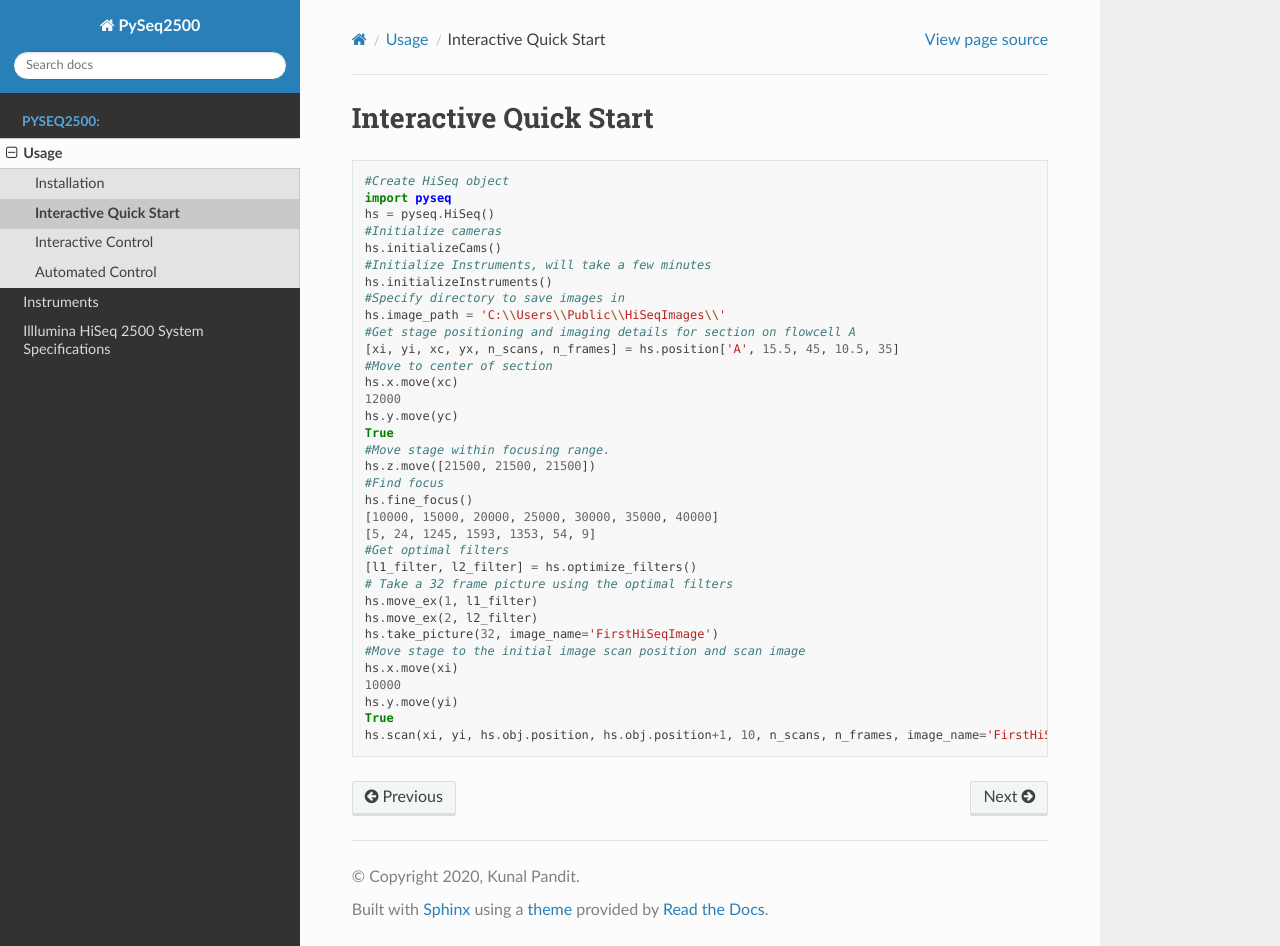
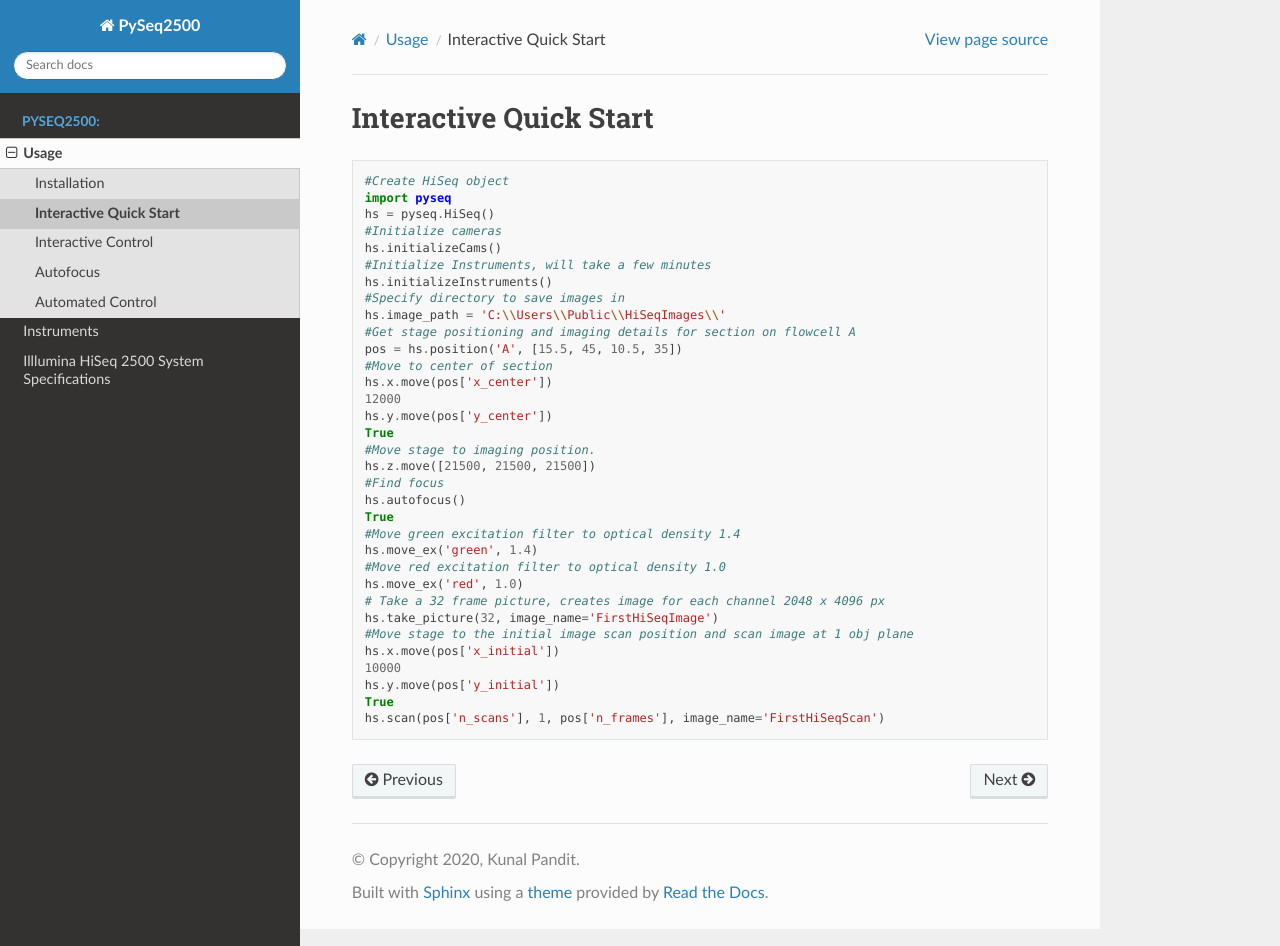
Before and after one commit to nygctech/PySeq2500, a Sphinx documentation site: the page built from docs/source/Usage/quickstart.rst, in a window 1280 px wide and 946 px high. Built offline with Sphinx 7.4.7 and the Read the Docs theme 2.0.0, drawn with Linux system fonts in a browser that asks for light colours.

Commit message:
documentation update

```diff
--- a/docs/source/Usage/index.rst
+++ b/docs/source/Usage/index.rst
@@ -8,4 +8,5 @@ Usage
    installation
    quickstart
    pyseq
-   command_line
+   focusing
+   automated/index
--- a/docs/source/Usage/quickstart.rst
+++ b/docs/source/Usage/quickstart.rst
@@ -14,27 +14,26 @@ Interactive Quick Start
     #Specify directory to save images in
     hs.image_path = 'C:\\Users\\Public\\HiSeqImages\\'
     #Get stage positioning and imaging details for section on flowcell A
-    [xi, yi, xc, yx, n_scans, n_frames] = hs.position['A', 15.5, 45, 10.5, 35]
+    pos = hs.position('A', [15.5, 45, 10.5, 35])
     #Move to center of section
-    hs.x.move(xc)
+    hs.x.move(pos['x_center'])
     12000
-    hs.y.move(yc)
+    hs.y.move(pos['y_center'])
     True
-    #Move stage within focusing range.
+    #Move stage to imaging position.
     hs.z.move([21500, 21500, 21500])
     #Find focus
-    hs.fine_focus()
-    [10000, 15000, 20000, 25000, 30000, 35000, 40000]
-    [5, 24, 1245, 1593, 1353, 54, 9]
-    #Get optimal filters
-    [l1_filter, l2_filter] = hs.optimize_filters()
-    # Take a 32 frame picture using the optimal filters
-    hs.move_ex(1, l1_filter)
-    hs.move_ex(2, l2_filter)
+    hs.autofocus()
+    True
+    #Move green excitation filter to optical density 1.4
+    hs.move_ex('green', 1.4)
+    #Move red excitation filter to optical density 1.0
+    hs.move_ex('red', 1.0)
+    # Take a 32 frame picture, creates image for each channel 2048 x 4096 px
     hs.take_picture(32, image_name='FirstHiSeqImage')
-    #Move stage to the initial image scan position and scan image
-    hs.x.move(xi)
+    #Move stage to the initial image scan position and scan image at 1 obj plane
+    hs.x.move(pos['x_initial'])
     10000
-    hs.y.move(yi)
+    hs.y.move(pos['y_initial'])
     True
-    hs.scan(xi, yi, hs.obj.position, hs.obj.position+1, 10, n_scans, n_frames, image_name='FirstHiSeqScan')
+    hs.scan(pos['n_scans'], 1, pos['n_frames'], image_name='FirstHiSeqScan')
--- a/docs/source/conf.py
+++ b/docs/source/conf.py
@@ -37,7 +37,8 @@ master_doc = 'index'
 extensions = [
     'sphinx.ext.autodoc',
     'sphinx.ext.autosummary',
-    'sphinx_rtd_theme'
+    'sphinx_rtd_theme',
+    'sphinx.ext.autosectionlabel'
 ]
 
 # Add any paths that contain templates here, relative to this directory.
--- a/pyseq/__init__.py
+++ b/pyseq/__init__.py
@@ -42,11 +42,7 @@ Examples:
 
 TODO:
     - Double check gains and velocity are set in take_picture
-    - Filter score without background substraction
-    - New fine focus routine
-    - Fix positioning details in example
 
-Kunal Pandit 9/19
 """
 
 
@@ -842,6 +838,8 @@ class HiSeq():
         pos['y_final'] = int(y_initial - y_length*self.y.spum)
         pos['x_final'] = int(x_initial + 315*self.tile_width)
 
+        pos['obj_pos'] = None
+
         return pos
 
     def px_to_step(self, row, col, pos_dict, scale):
```
Also changed, not shown: README.md (+1 -1 lines), docs/source/Usage/automated/experiment.rst (added, +119 -0 lines), docs/source/Usage/automated/index.rst (added, +59 -0 lines), docs/source/Usage/automated/method.rst (added, +53 -0 lines), docs/source/Usage/automated/recipe.rst (added, +101 -0 lines), docs/source/Usage/command_line.rst (deleted, +0 -274 lines), docs/source/Usage/focusing.rst (added, +12 -0 lines), docs/source/Usage/pyseq.rst (+38 -2 lines), 4 other files.
